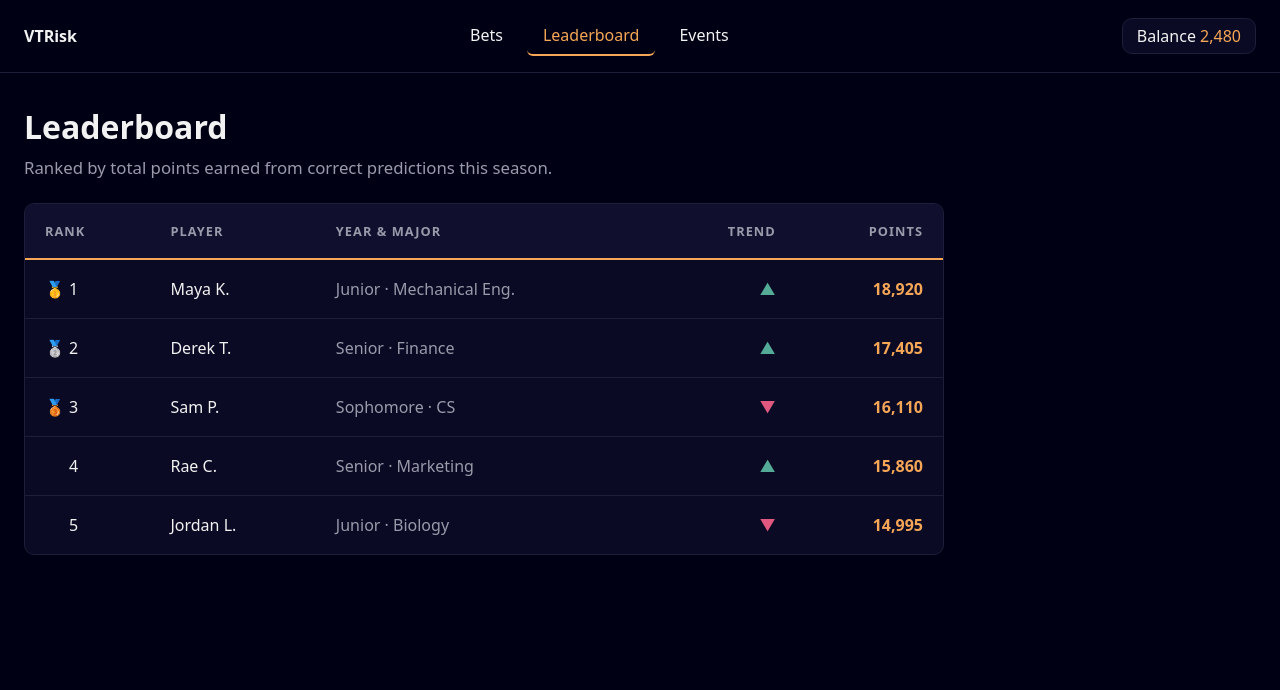
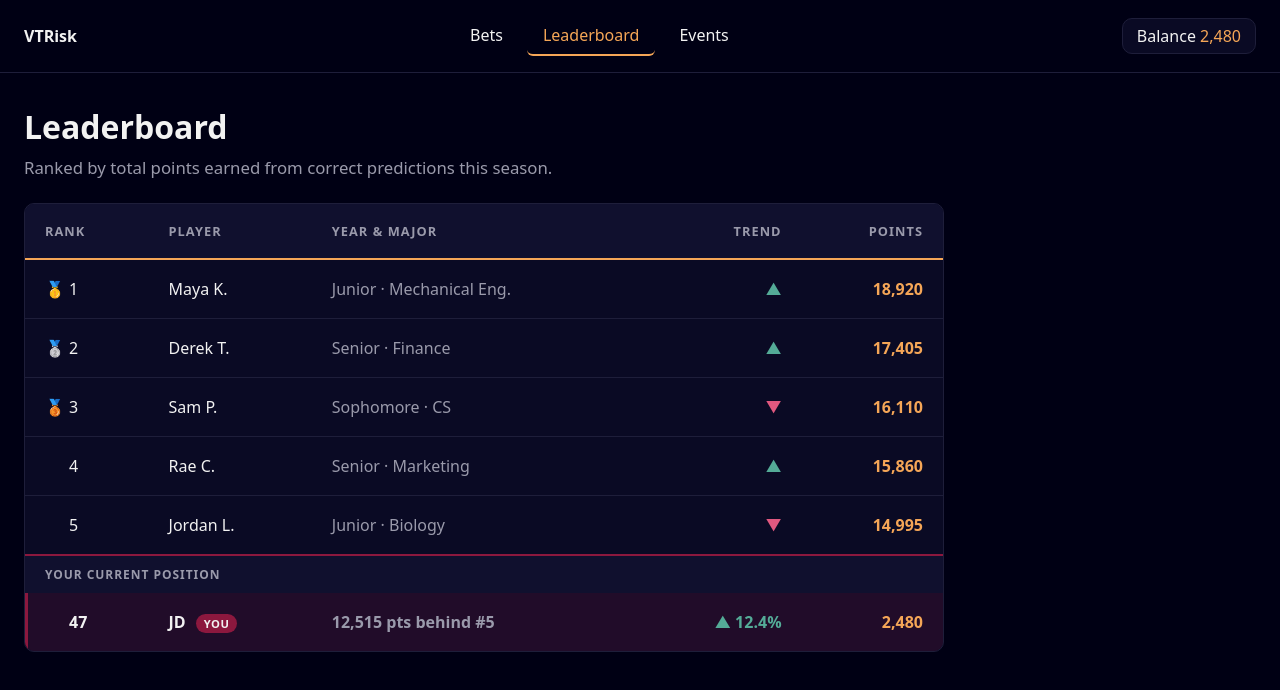
Before and after one commit to sania-jain/The-Clubhouse, a React (Vite) app: page /leaderboard in a window 1280 px wide. Shown: the top 690 px of the page. Built offline with nearby package versions, Linux system fonts and the light colour scheme.

Commit message:
added 'your current position' section to leaderboard page

```diff
--- a/src/pages/Leaderboard.css
+++ b/src/pages/Leaderboard.css
@@ -68,6 +68,37 @@
   color: #e0587f;
 }
 
+.lb-table .lb-you-label-row td {
+  padding: 10px 20px;
+  background-color: #10102e;
+  border-top: 2px solid var(--color-primary);
+  color: var(--color-text-muted);
+  font-size: 0.75rem;
+  font-weight: 600;
+  letter-spacing: 0.08em;
+  text-transform: uppercase;
+}
+
+.lb-you-row td {
+  background-color: rgba(140, 24, 62, 0.18);
+  font-weight: 600;
+}
+
+.lb-you-row td:first-child {
+  box-shadow: inset 3px 0 0 var(--color-primary);
+}
+
+.lb-you-tag {
+  margin-left: 6px;
+  padding: 2px 8px;
+  border-radius: 999px;
+  background-color: var(--color-primary);
+  font-size: 0.7rem;
+  letter-spacing: 0.04em;
+  text-transform: uppercase;
+  vertical-align: middle;
+}
+
 @media (max-width: 640px) {
   .lb-table th,
   .lb-table td {
--- a/src/pages/Leaderboard.jsx
+++ b/src/pages/Leaderboard.jsx
@@ -1,9 +1,13 @@
-import { leaderboard } from "../data/mockData.js";
+import { leaderboard, currentUser } from "../data/mockData.js";
 import "./Leaderboard.css";
 
 const MEDALS = { 1: "🥇", 2: "🥈", 3: "🥉" };
 
 export default function Leaderboard() {
+  const lastShown = leaderboard[leaderboard.length - 1];
+  const pointsBehind = lastShown.points - currentUser.balance;
+  const userUp = currentUser.changePct >= 0;
+
   return (
     <div className="lb">
       <h1 className="lb-title">Leaderboard</h1>
@@ -34,6 +38,27 @@ export default function Leaderboard() {
               </tr>
             ))}
           </tbody>
+          <tfoot>
+            <tr className="lb-you-label-row">
+              <td colSpan={5}>Your current position</td>
+            </tr>
+            <tr className="lb-you-row">
+              <td className="lb-rank">
+                <span className="lb-medal" />
+                {currentUser.rank}
+              </td>
+              <td>
+                {currentUser.name} <span className="lb-you-tag">You</span>
+              </td>
+              <td className="muted lb-col-detail">
+                {pointsBehind.toLocaleString()} pts behind #{lastShown.rank}
+              </td>
+              <td className={`lb-num lb-trend--${userUp ? "up" : "down"}`}>
+                {userUp ? "▲" : "▼"} {Math.abs(currentUser.changePct)}%
+              </td>
+              <td className="lb-num lb-points">{currentUser.balance.toLocaleString()}</td>
+            </tr>
+          </tfoot>
         </table>
       </div>
     </div>
```
